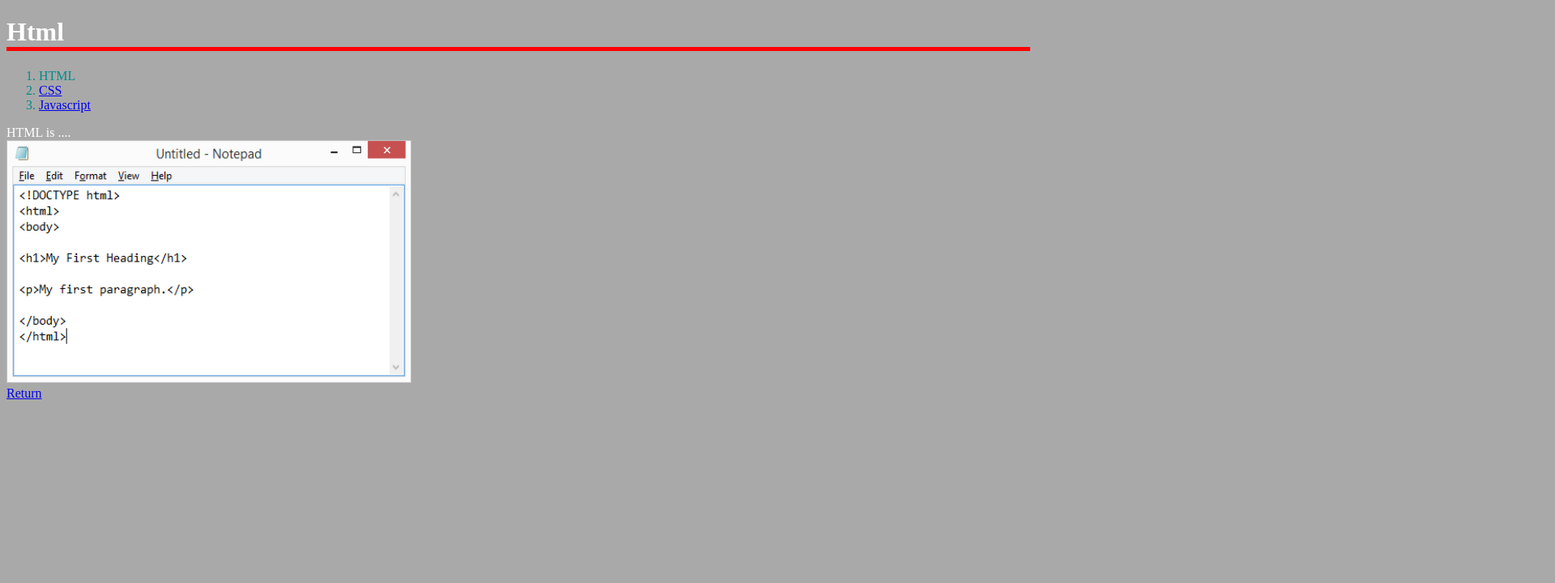
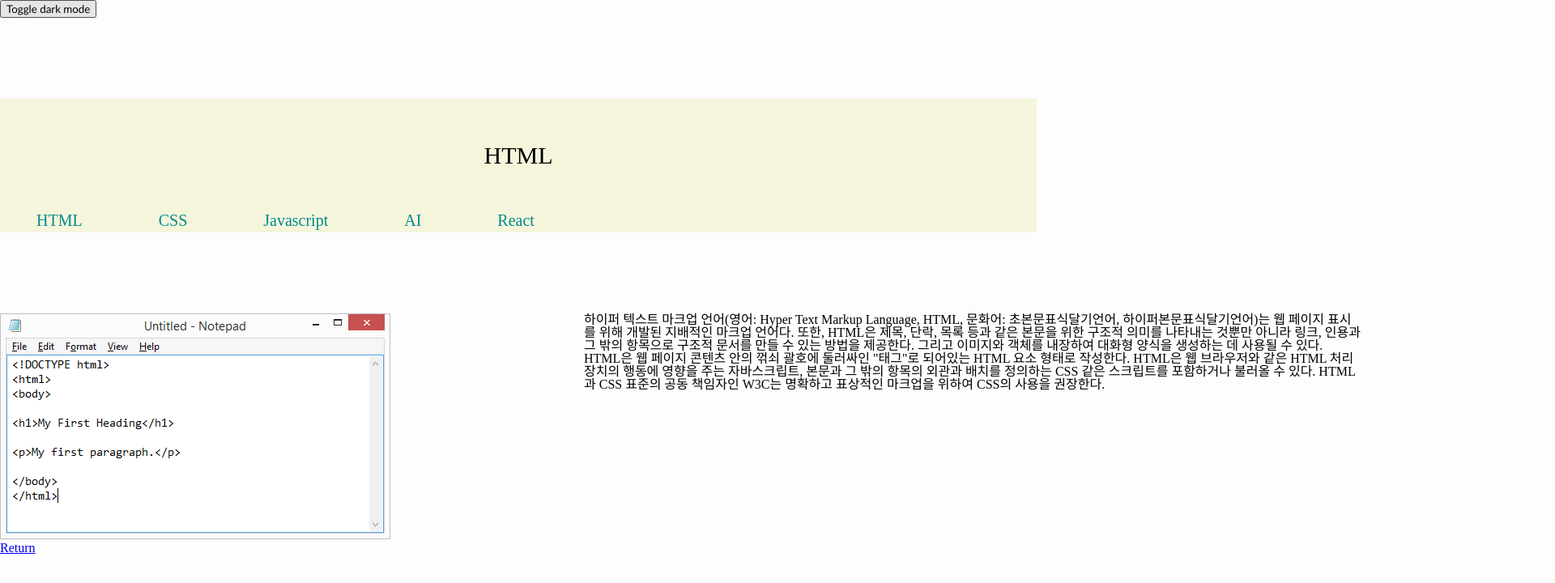
Before and after one commit to zakumann/zakumann, a plain HTML site: page html.html in a window 1280 px wide. Shown: the whole page at 81% size, 1920 px wide, since content can reach past the window. Drawn offline with Linux system fonts and the light colour scheme.

Commit message:
HTML 변경

```diff
--- /dev/null
+++ b/css/html.css
@@ -0,0 +1,16 @@
+#html{
+    margin-top:100px;
+}
+.html_wrap{
+    margin:0 auto;
+    width:1920px;
+    display:flex;
+}
+.html-wrap{
+    max-width:50%;
+    margin:0 auto;
+}
+.html_what{
+    max-width:50%;
+    margin:0 auto;
+}
--- /dev/null
+++ b/css/nav_bar.css
@@ -0,0 +1,48 @@
+*{
+    font-family: "Gill Sans", sans-serif;
+}
+.nav {
+    background-color:beige;
+    margin:1 auto;
+    list-style-type:none;
+    z-index: 1000;
+}
+.nav h1{
+    margin-top:100px;
+    font-size:30px;
+    text-decoration: none;
+    text-align:center;
+    padding-top:55px;
+}
+.nav li{
+    margin-top:50px;
+    display:inline-block;
+    text-decoration:none;
+    padding: 5px 45px;
+}
+.nav li a {
+    color:darkcyan;
+    font-size:20px;
+}
+.nav li a:link{
+    text-decoration:none;
+}
+.nav li a:visited{
+    text-decoration-style:none;
+}
+.nav li a:hover {
+    color: red;
+  }
+
+.nav li a:active {
+    color:black;
+  }
+  body {
+    background-color: rgb(253, 253, 253);
+    color: black;
+}
+
+.dark-mode {
+    background-color: rgb(0, 0, 0);
+    color: rgb(199, 199, 199);
+}
--- /dev/null
+++ b/css/reset.css
@@ -0,0 +1,48 @@
+/* http://meyerweb.com/eric/tools/css/reset/
+   v2.0 | 20110126
+   License: none (public domain)
+*/
+
+html, body, div, span, applet, object, iframe,
+h1, h2, h3, h4, h5, h6, p, blockquote, pre,
+a, abbr, acronym, address, big, cite, code,
+del, dfn, em, img, ins, kbd, q, s, samp,
+small, strike, strong, sub, sup, tt, var,
+b, u, i, center,
+dl, dt, dd, ol, ul, li,
+fieldset, form, label, legend,
+table, caption, tbody, tfoot, thead, tr, th, td,
+article, aside, canvas, details, embed,
+figure, figcaption, footer, header, hgroup,
+menu, nav, output, ruby, section, summary,
+time, mark, audio, video {
+	margin: 0;
+	padding: 0;
+	border: 0;
+	font-size: 100%;
+	font: inherit;
+	vertical-align: baseline;
+}
+/* HTML5 display-role reset for older browsers */
+article, aside, details, figcaption, figure,
+footer, header, hgroup, menu, nav, section {
+	display: block;
+}
+body {
+	line-height: 1;
+}
+ol, ul {
+	list-style: none;
+}
+blockquote, q {
+	quotes: none;
+}
+blockquote:before, blockquote:after,
+q:before, q:after {
+	content: '';
+	content: none;
+}
+table {
+	border-collapse: collapse;
+	border-spacing: 0;
+}
--- a/html.html
+++ b/html.html
@@ -3,26 +3,40 @@
 <head>
     <meta charset="UTF-8">
     <meta http-equiv="X-UA-Compatible" content="Chrome">
-    <title>Zaku's coding webpage.</title>
-    <link rel="stylesheet" href="web.css">
+    <title>이정관의 홈페이지</title>
+    <link rel="stylesheet" href="./css/reset.css">
+    <link rel="stylesheet" href="./css/nav_bar.css">
+    <link rel="stylesheet" href="./css/html.css">
 </head>
 <body>
-    <h1>Html</h1>
-    <div id="web">
-        <ol>
-            <li>HTML</li>
+    <button onclick="myFunction()">Toggle dark mode</button>
+    <section id="nav-list">
+        <div class="nav">
+        <h1>HTML</h1>
+        <ul>
+            <li><a href="">HTML</a></li>
             <li><a href="css.html">CSS</a></li>
             <li><a href="javascript.html">Javascript</a></li>
-        </ol>
-
-    </div>
-    <div>
-        HTML is ....<br>
-
-        <img src="image/html.png" alt="html image" width = "500" height = "300">
-    </div>
+            <li><a href="AI.html">AI</a></li>
+            <li><a href="react.html">React</a></li>
+        </ul>
+        </div>
+    </section>
+    <section>
+        <div id="html">
+            <div class="html_wrap">
+                <div class="html_img">
+                    <img src="image/html.png" alt="html image">
+                </div>
+                <div class="html_what">
+                    <p>하이퍼 텍스트 마크업 언어(영어: Hyper Text Markup Language, HTML, 문화어: 초본문표식달기언어, 하이퍼본문표식달기언어)는 웹 페이지 표시를 위해 개발된 지배적인 마크업 언어다. 또한, HTML은 제목, 단락, 목록 등과 같은 본문을 위한 구조적 의미를 나타내는 것뿐만 아니라 링크, 인용과 그 밖의 항목으로 구조적 문서를 만들 수 있는 방법을 제공한다. 그리고 이미지와 객체를 내장하여 대화형 양식을 생성하는 데 사용될 수 있다. HTML은 웹 페이지 콘텐츠 안의 꺾쇠 괄호에 둘러싸인 "태그"로 되어있는 HTML 요소 형태로 작성한다. HTML은 웹 브라우저와 같은 HTML 처리 장치의 행동에 영향을 주는 자바스크립트, 본문과 그 밖의 항목의 외관과 배치를 정의하는 CSS 같은 스크립트를 포함하거나 불러올 수 있다. HTML과 CSS 표준의 공동 책임자인 W3C는 명확하고 표상적인 마크업을 위하여 CSS의 사용을 권장한다.</p>
+                </div>
+            </div>
+        </div>
+    </section>
     <div>
         <a href="index.html">Return</a>
     </div>
+    <script src="./js/script.js"></script>
 </body>
 </html>
--- /dev/null
+++ b/js/script.js
@@ -0,0 +1,4 @@
+function myFunction() {
+    let element = document.body;
+    element.classList.toggle("dark-mode");
+ }
--- a/web.css
+++ /dev/null
@@ -1,16 +0,0 @@
-h1{
-    font-size : 35xp;
-    border-bottom: 5px solid red;
-}
-
-#web{
-    color : darkcyan;
-}
-
-body{
-    background-color: darkgray;
-    color:white;
-}
-li:hover{
-    background-color: #74992e;
-}
```
Also changed, not shown: AI.html (added, +12 -0 lines), css.html (+16 -3 lines), css/index.css (added, +9 -0 lines), index.html (+24 -13 lines), javascript.html (+14 -9 lines), react.html (added, +12 -0 lines), css/css.css (added), image/monitor.png (added), image/web-development.png (deleted).
